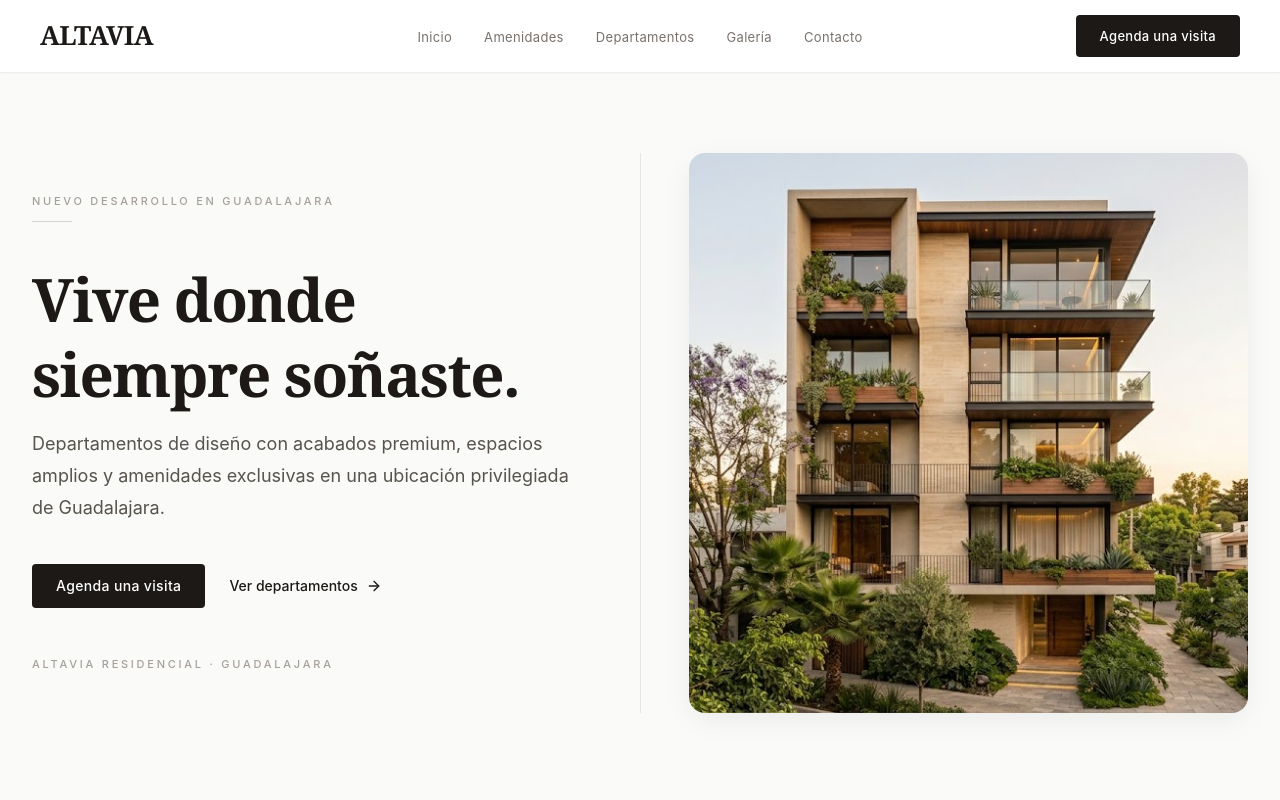
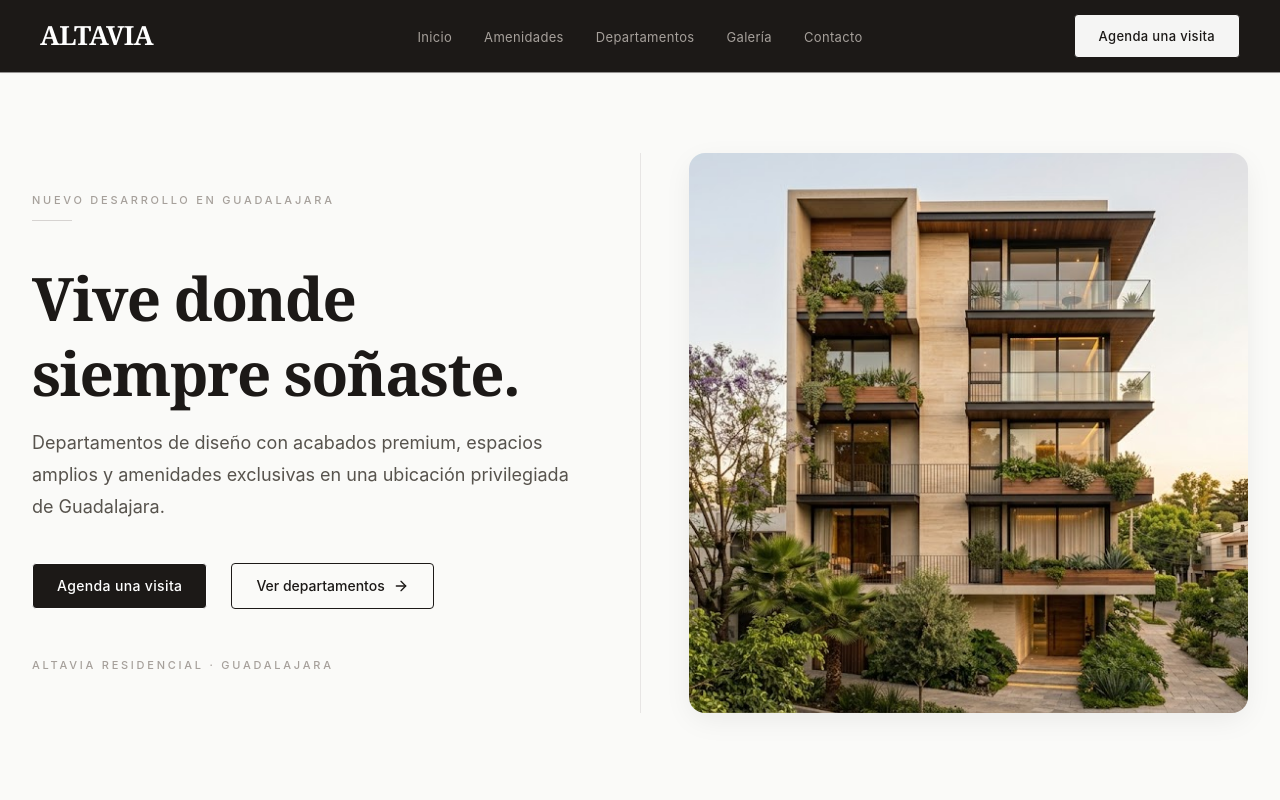
Before and after one commit to luisomarolmedo/powerbell-real-estate, a React (Vite) app: page / in a window 1280 px wide. Shown: the top 800 px of the page. Built offline with nearby package versions, Linux system fonts and the light colour scheme.

Commit message:
Se mofició la navbar y los botones de la web

```diff
--- a/src/components/Hero/components/HeroActions.tsx
+++ b/src/components/Hero/components/HeroActions.tsx
@@ -11,7 +11,7 @@ function HeroActions() {
 
       <a
         href="#departamentos"
-        className="group inline-flex items-center gap-2 text-sm font-medium text-stone-900"
+        className="group inline-flex items-center gap-2 rounded-sm border border-stone-900 px-6 py-3 text-sm font-medium text-stone-900 transition-all hover:scale-105 hover:bg-stone-900 hover:text-white active:scale-95"
         onClick={handleInternalAnchorClick}
       >
         Ver departamentos
--- a/src/components/Navbar/Navbar.tsx
+++ b/src/components/Navbar/Navbar.tsx
@@ -30,14 +30,14 @@ function Navbar() {
   }, [isMobileMenuOpen, closeMobileMenu]);
 
   return (
-    <header className="sticky top-0 z-50 border-b border-stone-200/60 bg-white/95 shadow-[0_1px_3px_-1px_rgba(28,25,23,0.04)] backdrop-blur-md">
+    <header className="sticky top-0 z-50 border-b border-stone-200/60 bg-[#1C1917] shadow-[0_1px_3px_-1px_rgba(28,25,23,0.04)] backdrop-blur-md">
       <nav
         className="mx-auto grid h-[4.5rem] max-w-7xl grid-cols-[1fr_auto] items-center px-5 sm:px-6 md:grid-cols-[1fr_auto_1fr] lg:px-10"
         aria-label="Navegación principal"
       >
         <a
           href="#inicio"
-          className="font-serif text-[1.65rem] font-semibold tracking-tight text-stone-900 transition-opacity hover:opacity-70 uppercase"
+          className="text-[#FFFFFF] font-serif text-[1.65rem] font-semibold tracking-tight transition-opacity hover:opacity-70 uppercase"
           aria-label="Altavia — Ir al inicio"
           onClick={handleInternalAnchorClick}
         >
@@ -50,7 +50,7 @@ function Navbar() {
 
         <div className="hidden items-center justify-end gap-4 md:flex">
           <a href="#contacto" onClick={handleInternalAnchorClick}>
-            <Button className="rounded-md px-5 py-2.5 text-[13px] tracking-wide">
+            <Button className="rounded-md px-5 py-2.5 text-[13px] tracking-wide !border-stone-900 !bg-stone-100 !text-stone-900 hover:!bg-stone-200">
               Agenda una visita
             </Button>
           </a>
--- a/src/components/Navbar/components/MobileMenu.tsx
+++ b/src/components/Navbar/components/MobileMenu.tsx
@@ -26,7 +26,9 @@ function MobileMenu({ isOpen, onClose }: MobileMenuProps) {
             onClose();
           }}
         >
-          <Button className="w-full">Agenda una visita</Button>
+          <Button className="w-full !border-stone-900 !bg-stone-100 !text-stone-900">
+            Agenda una visita
+          </Button>
         </a>
       </div>
     </div>
--- a/src/components/Navbar/components/NavLinks.tsx
+++ b/src/components/Navbar/components/NavLinks.tsx
@@ -8,7 +8,7 @@ type NavLinksProps = {
 
 const linkStyles = {
   horizontal:
-    "relative text-[13px] font-normal tracking-wide text-stone-500 transition-colors duration-200 hover:text-stone-900 after:absolute after:bottom-[-2px] after:left-0 after:h-px after:w-0 after:bg-stone-900 after:transition-all after:duration-300 hover:after:w-full",
+    "relative text-[13px] font-normal tracking-wide text-stone-400 transition-colors duration-200 hover:text-white after:absolute after:bottom-[-2px] after:left-0 after:h-px after:w-0 after:bg-white after:transition-all after:duration-300 hover:after:w-full",
   vertical:
     "block px-4 py-3 text-base font-medium text-stone-700 transition-colors hover:bg-stone-50 hover:text-stone-900",
 };
--- a/src/components/shared/Button.tsx
+++ b/src/components/shared/Button.tsx
@@ -10,10 +10,10 @@ type ButtonProps = {
 };
 
 const variants = {
-  primary: "bg-stone-900 text-white hover:bg-stone-800",
+  primary: "border border-white bg-stone-900 text-white hover:bg-stone-800",
 
   secondary:
-    "border border-stone-300 bg-white text-stone-900 hover:bg-stone-50",
+    "border border-stone-900 bg-white text-stone-900 hover:bg-stone-50",
 };
 
 function Button({
@@ -36,7 +36,9 @@ function Button({
         text-sm
         font-medium
         tracking-wide
-        transition-colors
+        transition-all
+        hover:scale-105
+        active:scale-95
         focus-visible:outline
         focus-visible:outline-2
         focus-visible:outline-offset-2
```
